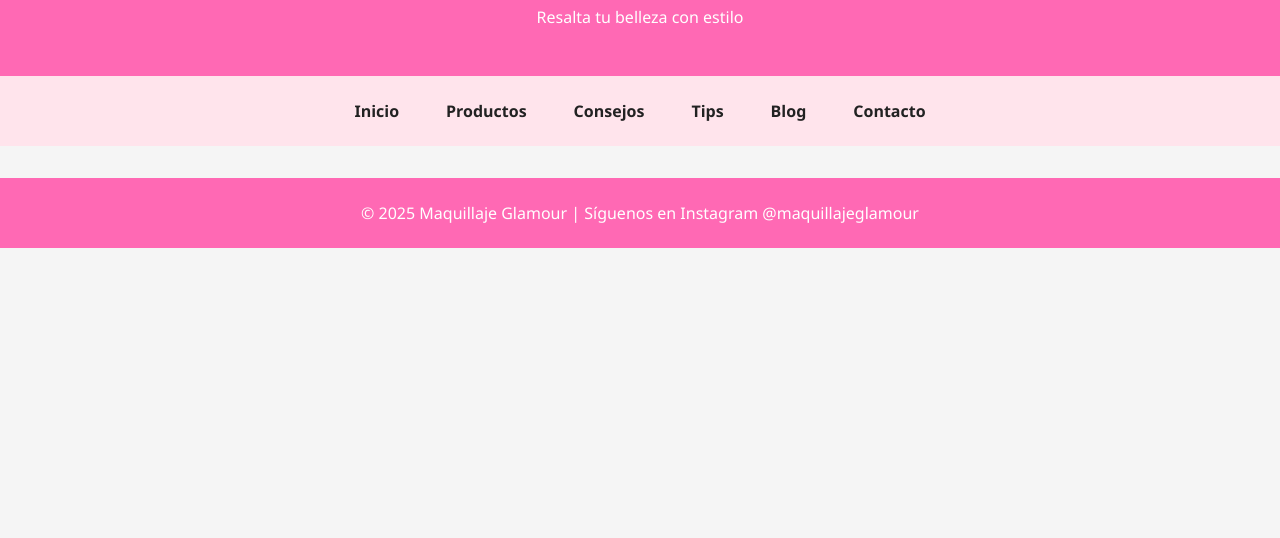
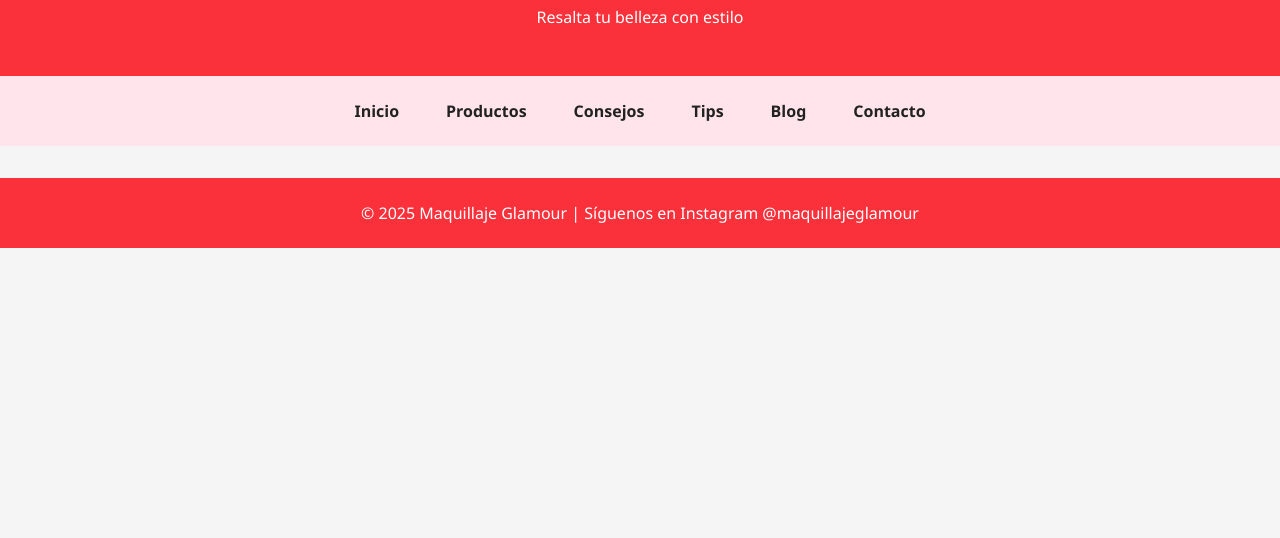
Before and after one commit to otiliocraft/yeimi, a plain HTML site: page index.html in a window 1280 px wide. Shown: the part 262-800 px from the top of the page. Drawn offline with Linux system fonts and the light colour scheme.

Commit message:
Update index.html

```diff
--- a/index.html
+++ b/index.html
@@ -6,7 +6,7 @@
   <title>Maquillaje Glamour</title>
   <style>
     :root {
-      --rosa: #ff69b4;
+      --rosa: #fa303a;
       --rosa-claro: #ffe4ec;
       --gris: #f5f5f5;
       --negro: #222;
```
